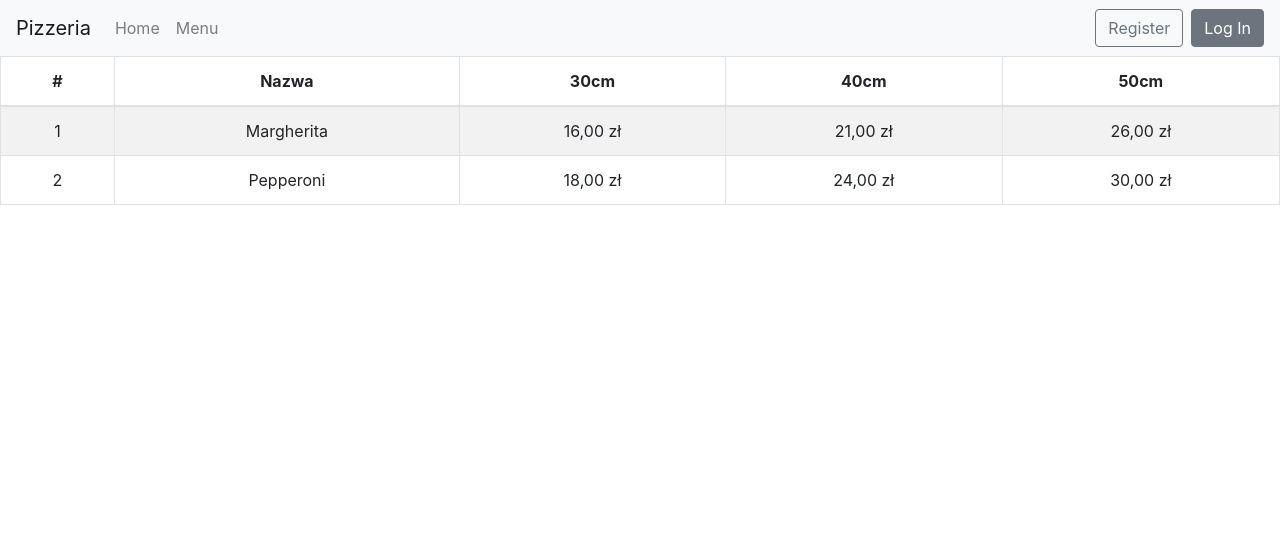
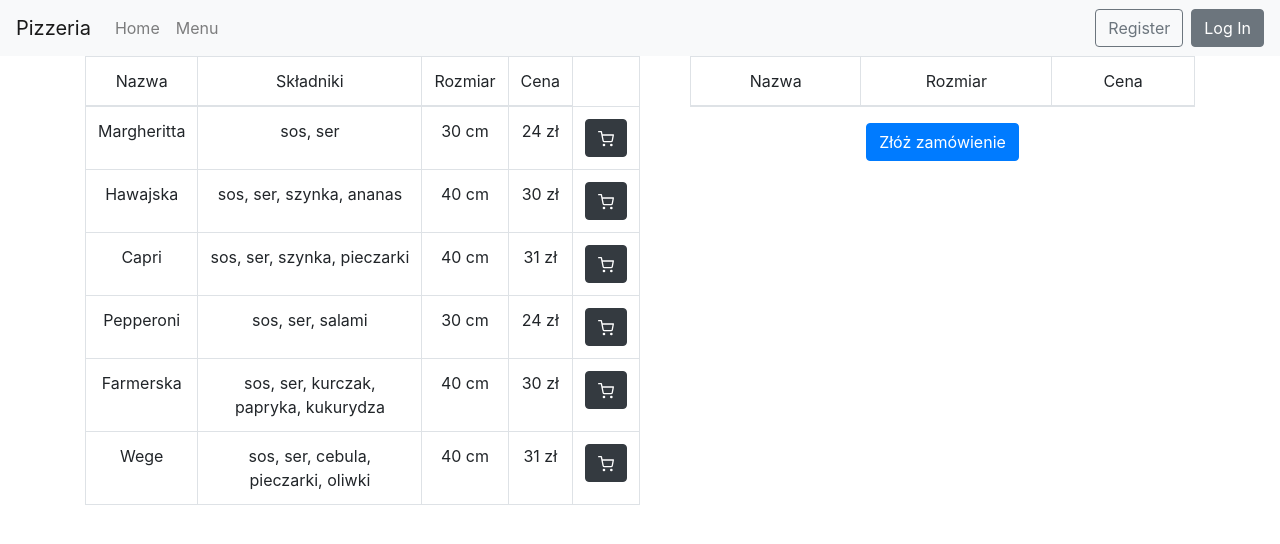
Before and after one commit to Radekowicz/pizzeria-frontend, a React (Create React App) app: page /menu in a window 1280 px wide. Shown: the top 544 px of the page. Built offline with nearby package versions, Linux system fonts and the light colour scheme.

Commit message:
cart menu

```diff
--- a/package.json
+++ b/package.json
@@ -10,6 +10,7 @@
     "react": "^17.0.1",
     "react-bootstrap": "^1.4.0",
     "react-dom": "^17.0.1",
+    "react-icons": "^4.1.0",
     "react-router-dom": "^5.2.0",
     "react-scripts": "4.0.1",
     "web-vitals": "^0.2.4"
--- a/src/App.js
+++ b/src/App.js
@@ -3,7 +3,7 @@ import Alert from 'react-bootstrap/Alert';
 import './App.css';
 import Navbar from './components/Navbar'
 import Home from './components/Home'
-import Menu from './components/Menu'
+import Menu from './components/menu/Menu'
 import {
   BrowserRouter as Router,
   Switch,
--- a/src/components/Menu.js
+++ /dev/null
@@ -1,39 +0,0 @@
-import React, { Component } from 'react';
-import { Table } from 'react-bootstrap';
-
-function Menu() {
-    return (
-        <div>
-            <Table striped bordered hover>
-                <thead>
-                    <tr>
-                    <th>#</th>
-                    <th>Nazwa</th>
-                    <th>30cm</th>
-                    <th>40cm</th>
-                    <th>50cm</th>
-                    </tr>
-                </thead>
-                <tbody>
-                    <tr>
-                    <td>1</td>
-                    <td>Margherita</td>
-                    <td>16,00 zł</td>
-                    <td>21,00 zł</td>
-                    <td>26,00 zł</td>
-                    </tr>
-                    <tr>
-                    <td>2</td>
-                    <td>Pepperoni</td>
-                    <td>18,00 zł</td>
-                    <td>24,00 zł</td>
-                    <td>30,00 zł</td>
-                    </tr>
-
-                </tbody>
-            </Table>
-        </div>
-    )
-}
-
-export default Menu
--- /dev/null
+++ b/src/components/menu/Menu.css
@@ -0,0 +1,12 @@
+.container {
+  display: flex;
+}
+.menu-container {
+  flex: 0 0 50%;
+}
+.cart-container {
+  flex: 1;
+  margin-left: 50px;
+}
+.cart {
+}
--- /dev/null
+++ b/src/components/menu/Menu.js
@@ -0,0 +1,142 @@
+import React, { useState } from 'react';
+import { Table, Button, Form } from 'react-bootstrap';
+import { FiShoppingCart } from 'react-icons/fi';
+import { ImCross } from 'react-icons/im';
+import './Menu.css'
+
+
+const menuColumns = [
+    {
+        dataField: "productName",
+        text: "Nazwa",
+    },
+    {
+        dataField: "ingredients",
+        text: "Składniki",
+    },
+    {
+        dataField: "size",
+        text: "Rozmiar",
+    },
+    {
+        dataField: "price",
+        text: "Cena",
+    }
+];
+
+const cartColumns = [
+    {
+        dataField: "productName",
+        text: "Nazwa",
+    },
+    {
+        dataField: "size",
+        text: "Rozmiar",
+    },
+    {
+        dataField: "price",
+        text: "Cena",
+    },
+];
+
+
+function Menu() {
+
+    const [menuItems, setMenuItems] = useState([
+        {
+            productName: "Margheritta",
+            ingredients: "sos, ser",
+            size: "30 cm",
+            price: "24 zł"
+        },
+        {
+            productName: "Hawajska",
+            ingredients: "sos, ser, szynka, ananas",
+            size: "40 cm",
+            price: "30 zł"
+        },
+        {
+            productName: "Capri",
+            ingredients: "sos, ser, szynka, pieczarki",
+            size: "40 cm",
+            price: "31 zł"
+        },
+        {
+            productName: "Pepperoni",
+            ingredients: "sos, ser, salami",
+            size: "30 cm",
+            price: "24 zł"
+        },
+        {
+            productName: "Farmerska",
+            ingredients: "sos, ser, kurczak, papryka, kukurydza",
+            size: "40 cm",
+            price: "30 zł"
+        },
+        {
+            productName: "Wege",
+            ingredients: "sos, ser, cebula, pieczarki, oliwki",
+            size: "40 cm",
+            price: "31 zł"
+        }
+    ])
+
+    const [shoppingCart, setShoppingCart] = useState([])
+
+
+    return (
+        <div className="container">
+            <div className="menu-container">
+                <Table bordered hover >
+                    <thead>
+                        <tr>
+                            {menuColumns.map(column => <td>{column.text}</td>)}
+                        </tr>
+                    </thead>
+                    <tbody>
+                        {menuItems.map((item, index) => (
+                            <tr>
+                                {menuColumns.map(column => <td>{item[column.dataField]}</td>)}
+                                <td><Button variant="dark" onClick={() => {
+                                    setShoppingCart([...shoppingCart, menuItems[index]])
+                                    console.log(shoppingCart)
+                                }}><FiShoppingCart/></Button></td>
+                            </tr>
+                        ))}
+                    </tbody>
+                </Table>
+            </div>
+            <div className="cart-container">
+                <div className="cart">
+                    <Table bordered hover >
+                        <thead>
+                            <tr>
+                                {cartColumns.map(column => <td>{column.text}</td>)}
+                            </tr>
+                        </thead>
+                        <tbody>
+                            {shoppingCart.map((item, index) => (
+                                <tr>
+                                    {cartColumns.map(column => <td>{item[column.dataField]}</td>)}
+                                    <td>
+                                        <Form.Control as="textarea" rows={3} />
+                                    </td>
+                                    <td>
+                                        <Button variant="danger" onClick={() => {
+                                            setShoppingCart(shoppingCart.filter(item => item !== shoppingCart[index])) //(BUG)deletes all same items
+                                        }}>
+                                            <ImCross/>
+                                        </Button>
+                                    </td>
+                                </tr>
+                            ))}
+                        </tbody>
+                    </Table>
+                </div>
+                <Button>Złóż zamówienie</Button>
+            </div>
+        </div>
+    )
+}
+
+export default Menu
```
Also changed, not shown: 2 other files (tests, documents, lock files or other folders).
